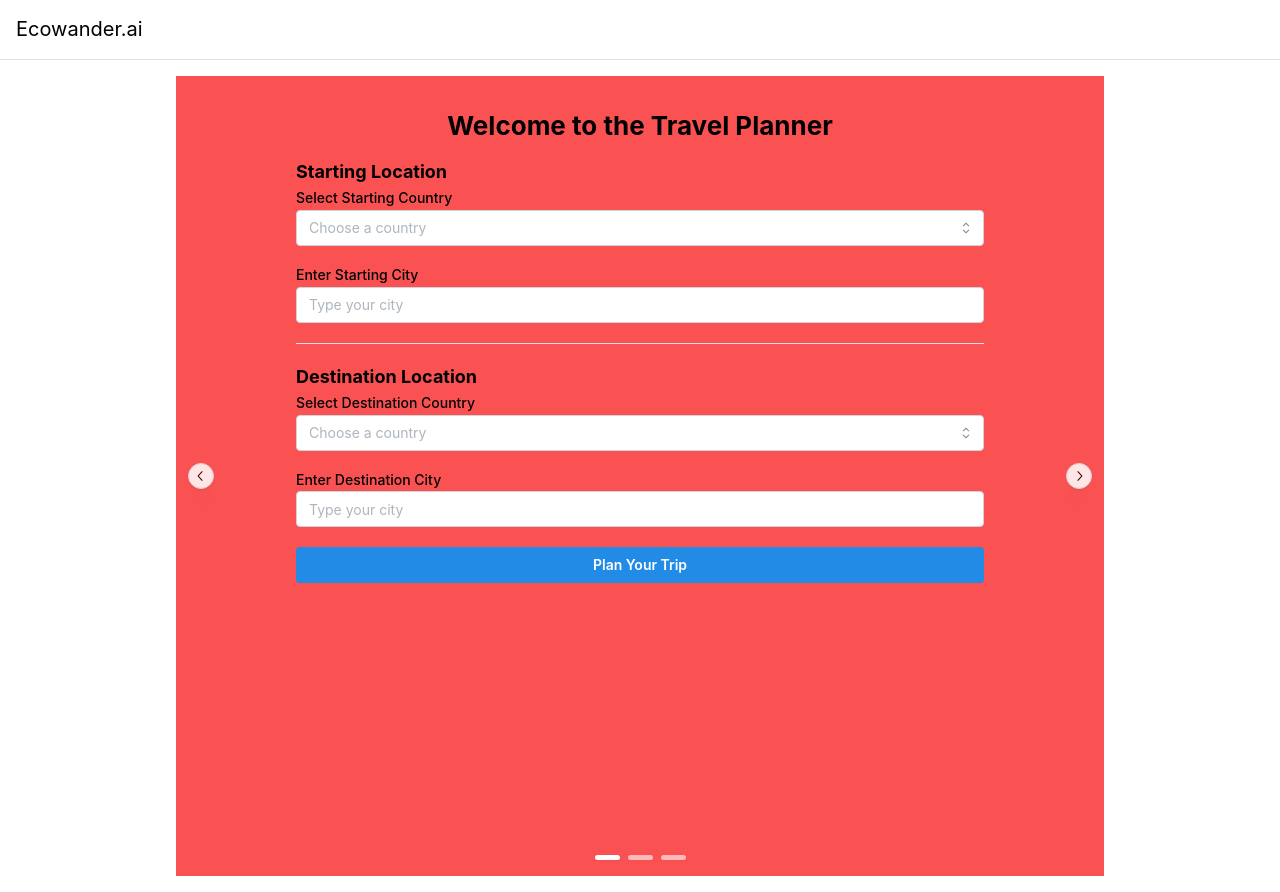
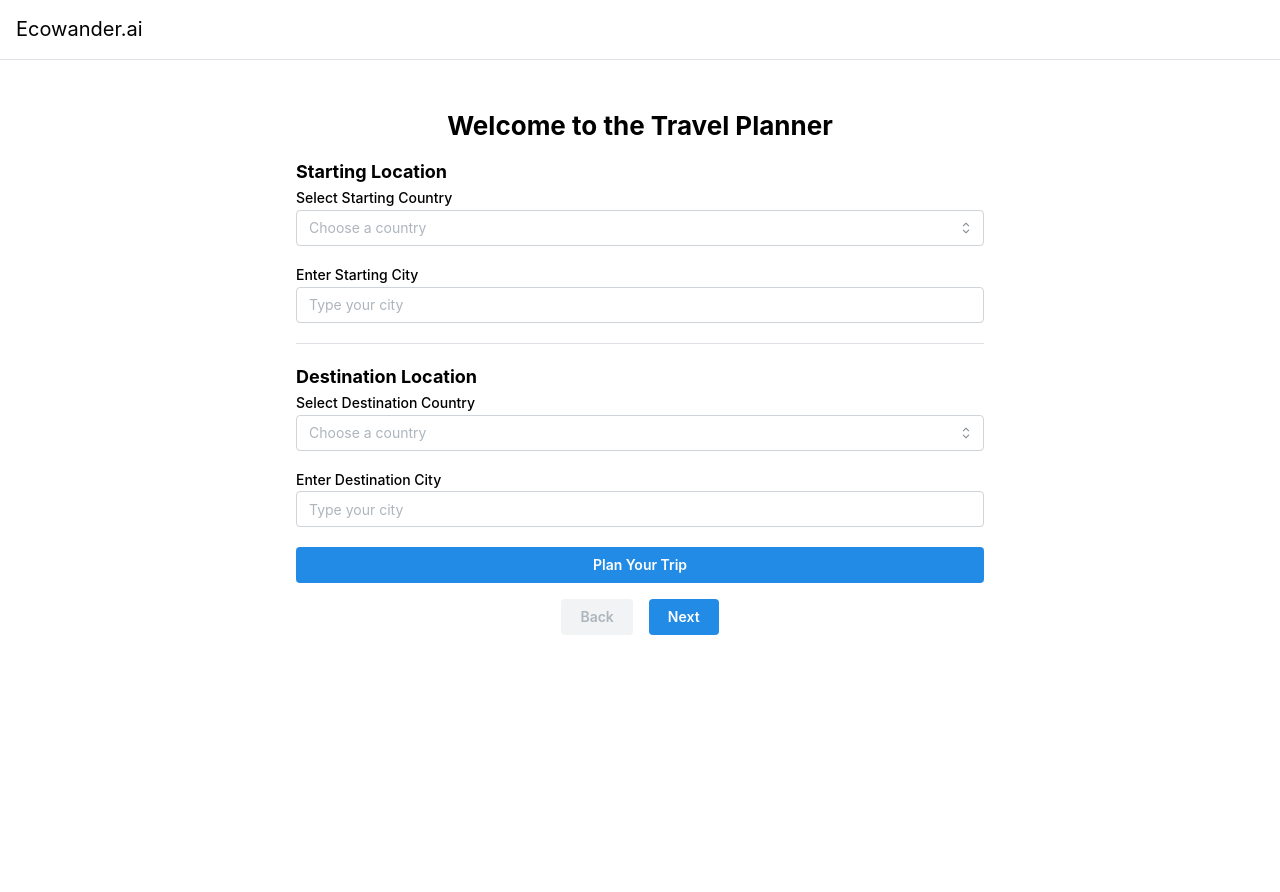
Before and after one commit to apramm/Ecowander.ai, a React (Vite) app in the folder Frontend/: page / in a window 1280 px wide. After the commit the page ends 800 px from the top, so only its background shows below. Built offline with nearby package versions, Linux system fonts and the light colour scheme.

Commit message:
Use custom carousel component instead of the mantine carousel

```diff
--- a/Frontend/package.json
+++ b/Frontend/package.json
@@ -13,6 +13,7 @@
     "@mantine/carousel": "^7.13.2",
     "@mantine/core": "^7.13.2",
     "@mantine/hooks": "^7.13.2",
+    "framer-motion": "^11.11.1",
     "react": "^18.3.1",
     "react-dom": "^18.3.1"
   },
--- a/Frontend/src/App.tsx
+++ b/Frontend/src/App.tsx
@@ -1,17 +1,49 @@
 import {
   AppShell,
   Burger,
+  Button,
+  Center,
   Container,
   Group,
   Text,
 } from '@mantine/core';
-import { Carousel } from '@mantine/carousel';
+import LandingPage from './pages/LandingPage';
+import { useState } from 'react';
+import { motion } from 'framer-motion';
 import { useDisclosure } from '@mantine/hooks';
-import LandingPage from './pages/LandingPage';
 
+const steps = [
+  { id: 1, content: 'Step 1', component: <LandingPage /> },
+  { id: 2, content: 'Step 2', component: <LandingPage /> },
+  { id: 3, content: 'Step 3', component: <LandingPage /> },
+];
 
 function App() {
+  const [currentStep, setCurrentStep] = useState(0);
   const [opened, { toggle }] = useDisclosure();
+  const [formData, setFormData] = useState({
+    name: '',
+    email: '',
+    phone: '',
+  });
+
+  const handleNext = () => {
+    if (currentStep < steps.length - 1) {
+      setCurrentStep(prev => prev + 1);
+    }
+  };
+
+  const handleBack = () => {
+    if (currentStep > 0) {
+      setCurrentStep(prev => prev - 1);
+    }
+  };
+
+  const variants = {
+    hidden: { opacity: 0, x: 100 },
+    visible: { opacity: 1, x: 0 },
+    exit: { opacity: 0, x: -100 },
+  };
 
   return (
     <>
@@ -29,20 +61,34 @@ function App() {
         </AppShell.Header>
         <AppShell.Main>
           <Container size="md">
-            <Carousel
-              withIndicators
-              height={800}
-              dragFree
-              slideGap="lg"
-              align="start"
-              bg={'red'}
+            <motion.div
+              key={currentStep}
+              initial="hidden"
+              animate="visible"
+              exit="exit"
+              variants={variants}
+              transition={{ duration: 0.5 }}
             >
-              <Carousel.Slide>
-                <LandingPage />
-              </Carousel.Slide>
-              <Carousel.Slide>Page 2</Carousel.Slide>
-              <Carousel.Slide>Page 3</Carousel.Slide>
-            </Carousel>
+              {steps[currentStep].component}
+            </motion.div>
+
+            <Center mt="md">
+              <Group>
+                <Button
+                  variant="default"
+                  onClick={handleBack}
+                  disabled={currentStep === 0}
+                >
+                  Back
+                </Button>
+                <Button
+                  onClick={handleNext}
+                  disabled={currentStep === steps.length - 1}
+                >
+                  Next
+                </Button>
+              </Group>
+            </Center>
           </Container>
         </AppShell.Main>
       </AppShell>
```
Also changed, not shown: 1 other file (tests, documents, lock files or other folders).
